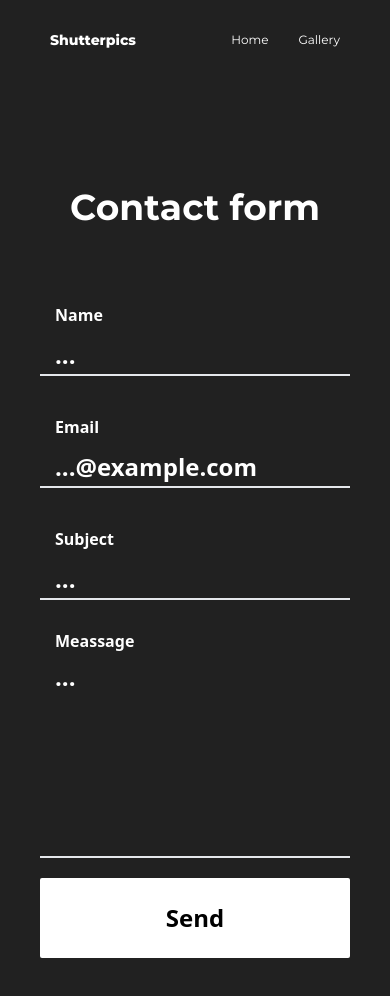
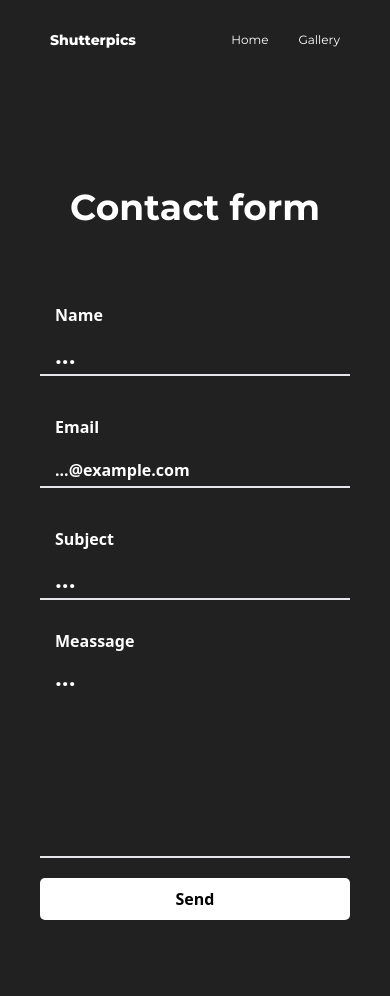
Before and after one commit to Desp0o/photography, a React (Create React App) app: page /components/contact in a window 390 px wide. Shown: the top 996 px of the page. Built offline with nearby package versions, Linux system fonts and the light colour scheme; the HTML template or start-up script is replaced by a standard one.

Commit message:
small fixes in contact form

```diff
--- a/src/components/contact.js
+++ b/src/components/contact.js
@@ -60,7 +60,8 @@ export default function Contact(){
                                     placeholder="...@example.com"
                                     className="w-[450px] xs:w-[310px] h-[80px] xs:h-[40] bg-transparent
                                         border rounded-[2px] border-[#FFF] focus:outline-none caret-white
-                                        text-[24px] text-[#FFF] font-[600] leading-[33px] pl-[15px] pt-[40px] placeholder:text-[#fff] xs:border-none"></input>
+                                        text-[24px] text-[#FFF] font-[600] leading-[33px] pl-[15px] pt-[40px] placeholder:text-[#fff]
+                                        xs:border-none xs:placeholder:text-[16px]"></input>
                             <span className="absolute left-[15px] top-[10px] font-[700] text-[16px] leading-[22px]
                                             text-[#FFF] font-['Open Sans']">Email</span>
                         </div>
@@ -101,8 +102,8 @@ export default function Contact(){
 
                         <button
                             type="submit"
-                            className="hidden xs:flex bg-[#fff] justify-center items-center w-[450px] xs:w-[310px] h-[80px] rounded-[2px]">
-                            <span className="font-['Montserrat] font-[700] text-[24px]">Send</span>
+                            className="hidden xs:flex bg-[#fff] justify-center items-center w-[450px] xs:w-[310px] h-[42px] rounded-[2px] xs:rounded-[5px]">
+                            <span className="font-['Montserrat] font-[700] text-[24px] xs:text-[16px]">Send</span>
                         </button>
                     </div>
                 </form>
```
